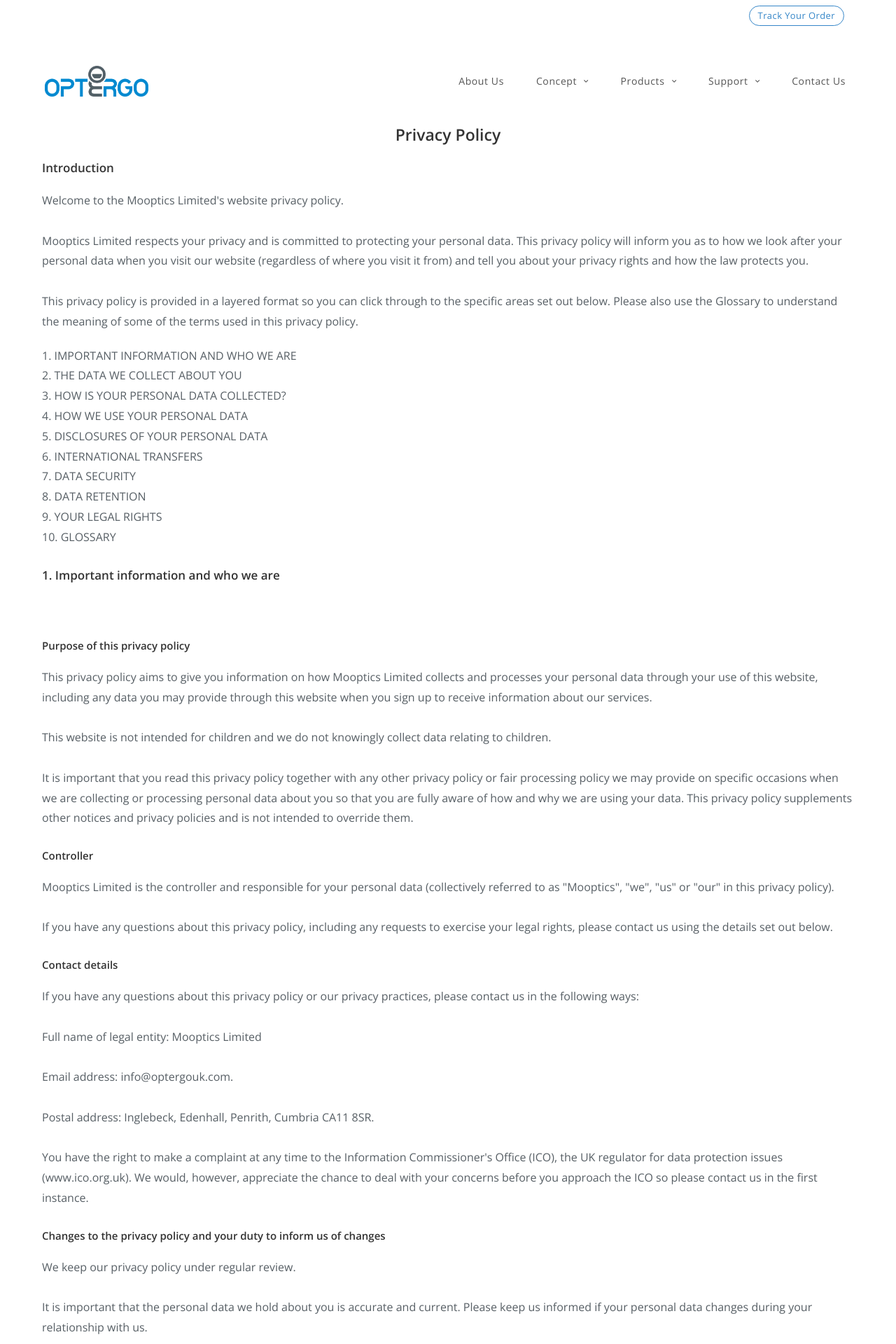
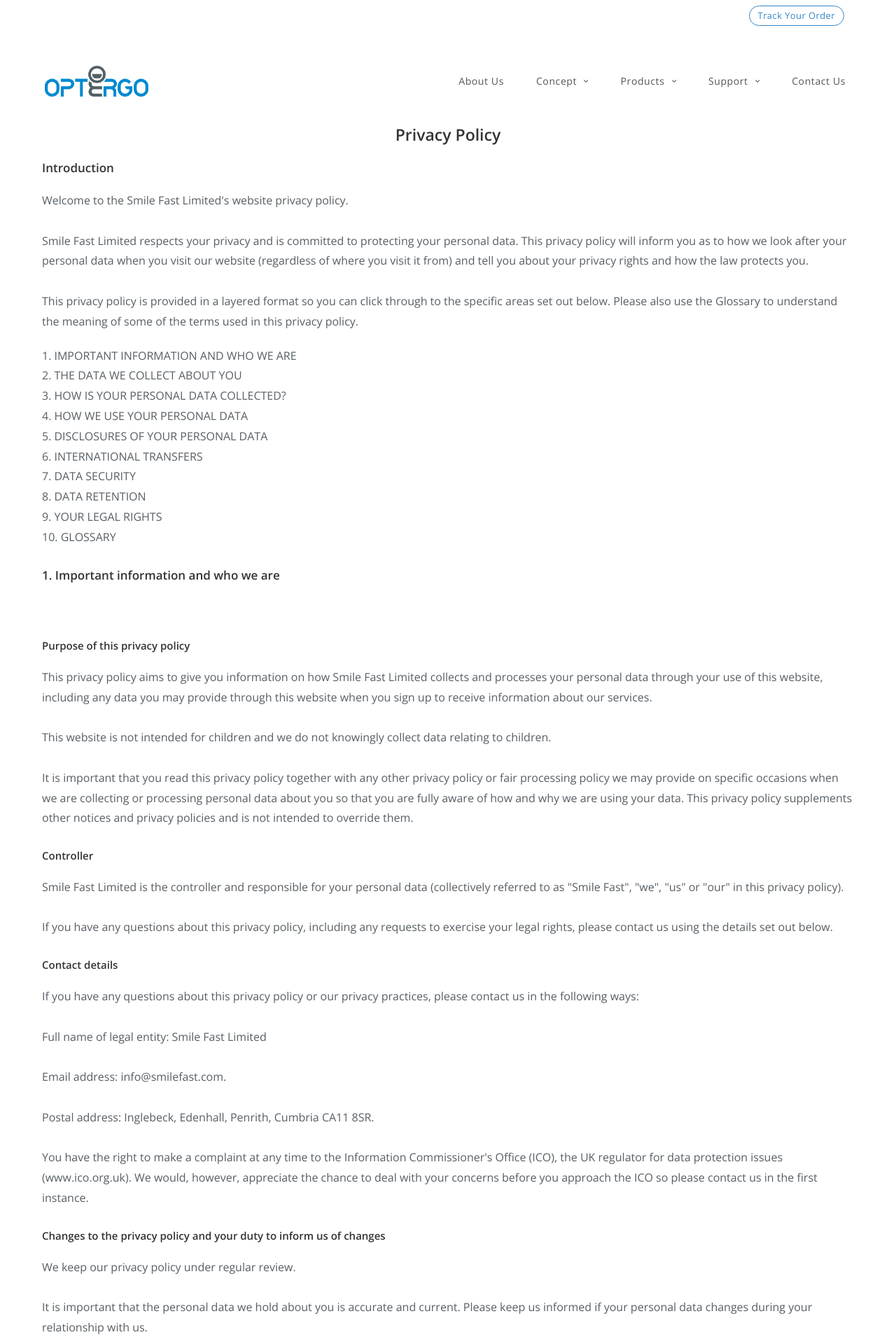
Before and after one commit to salmanarshad156/mooptics, a PHP site: page /privacy-policy.php in a window 1280 px wide. Shown: the top 1920 px of the page at 70% size. Run offline with PHP 8.4, Linux system fonts and the light colour scheme; some libraries are stand-ins or nearby versions.

Commit message:
privacy page text change by MFU

```diff
--- a/privacy-policy.php
+++ b/privacy-policy.php
@@ -58,9 +58,9 @@ include_once 'head.php'
 
                                             <h4 class="text-center font-weight-bold">Introduction</h4>
                                             <p>
-                                                Welcome to the Mooptics Limited's website privacy policy.
+                                                Welcome to the Smile Fast Limited's website privacy policy.
                                                 <br><br>
-                                                Mooptics Limited respects your privacy and is committed to protecting your personal data.
+                                                Smile Fast Limited respects your privacy and is committed to protecting your personal data.
                                                 This privacy policy will inform you as to how we look after your personal data when you visit our
                                                 website (regardless of where you visit it from) and tell you about your privacy rights and how the
                                                 law protects you.
@@ -94,7 +94,7 @@ include_once 'head.php'
                                             <div>
                                                 <h4>1. Important information and who we are</h4>
                                                 <br><br><h5>Purpose of this privacy policy</h5>
-                                                This privacy policy aims to give you information on how Mooptics Limited collects and processes
+                                                This privacy policy aims to give you information on how Smile Fast Limited collects and processes
                                                 your personal data through your use of this website, including any data you may provide through this
                                                 website when you sign up to receive information about our services.
                                                 <br><br>This website is not intended for children and we do not knowingly collect data relating to
@@ -104,15 +104,15 @@ include_once 'head.php'
                                                 personal data about you so that you are fully aware of how and why we are using your data. This
                                                 privacy policy supplements other notices and privacy policies and is not intended to override them.
                                                 <br><br><h5>Controller</h5>
-                                                Mooptics Limited is the controller and responsible for your personal data (collectively referred
-                                                to as "Mooptics", "we", "us" or "our" in this privacy policy).
+                                                Smile Fast Limited is the controller and responsible for your personal data (collectively referred
+                                                to as "Smile Fast", "we", "us" or "our" in this privacy policy).
                                                 <br><br>If you have any questions about this privacy policy, including any requests to exercise your
                                                 legal rights, please contact us using the details set out below.
                                                 <br><br><h5>Contact details</h5>
                                                 If you have any questions about this privacy policy or our privacy practices, please contact us in
                                                 the following ways:
-                                                <br><br>Full name of legal entity: Mooptics Limited
-                                                <br><br>Email address: info@optergouk.com.
+                                                <br><br>Full name of legal entity: Smile Fast Limited
+                                                <br><br>Email address: info@smilefast.com.
                                                 <br><br>Postal address: Inglebeck, Edenhall, Penrith, Cumbria CA11 8SR.
                                                 <br><br>You have the right to make a complaint at any time to the Information Commissioner's Office
                                                 (ICO), the UK regulator for data protection issues (www.ico.org.uk). We would, however, appreciate
@@ -171,7 +171,7 @@ include_once 'head.php'
                                                 <br><strong>• Automated technologies or interactions.</strong> As you interact with our website, we will
                                                 automatically collect Technical Data about your equipment, browsing actions and patterns. We collect
                                                 this personal data by using cookies, server logs and other similar technologies. Please see our
-                                                <a style="font-weight: 600;text-decoration: underline !important;" href="{{route("cookie-policy")}}">cookie policy</a> for further details.
+                                                <a style="font-weight: 600;text-decoration: underline !important;" href="cookie-policy.php">cookie policy</a> for further details.
                                                 <br><br><h4>4. How we use your personal data</h4>
                                                 We will only use your personal data when the law allows us to. Most commonly, we will use your
                                                 personal data in the following circumstances:
@@ -297,7 +297,7 @@ include_once 'head.php'
                                                 You can set your browser to refuse all or some browser cookies, or to alert you when websites set or
                                                 access cookies. If you disable or refuse cookies, please note that some parts of this website may
                                                 become inaccessible or not function properly. For more information about the cookies we use,
-                                                <a style="font-weight: 600;text-decoration: underline !important;" href="{{route("cookie-policy")}}">please see</a>
+                                                <a style="font-weight: 600;text-decoration: underline !important;" href="cookie-policy.php">please see</a>
                                                 <br><br><h5>Change of purpose</h5>
                                                 We will only use your personal data for the purposes for which we collected it, unless we reasonably
                                                 consider that we need to use it for another reason and that reason is compatible with the original
```
